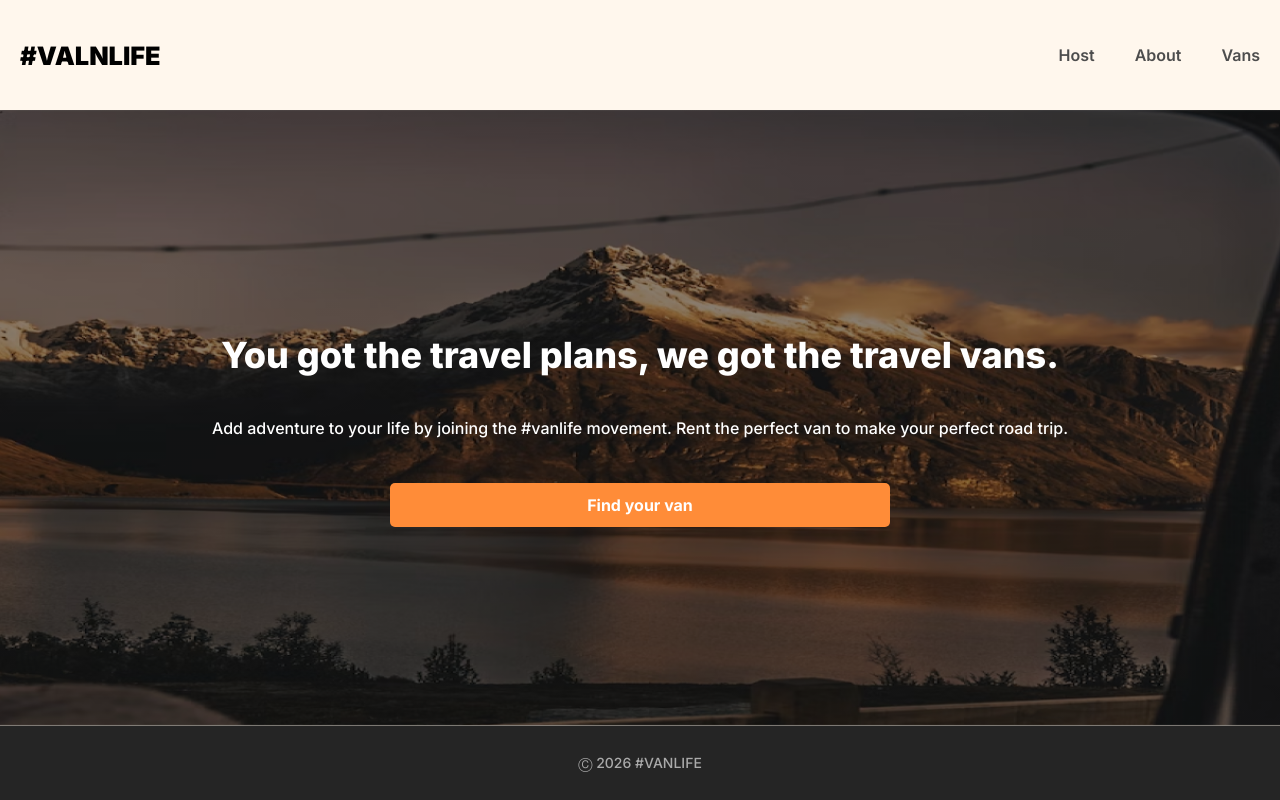
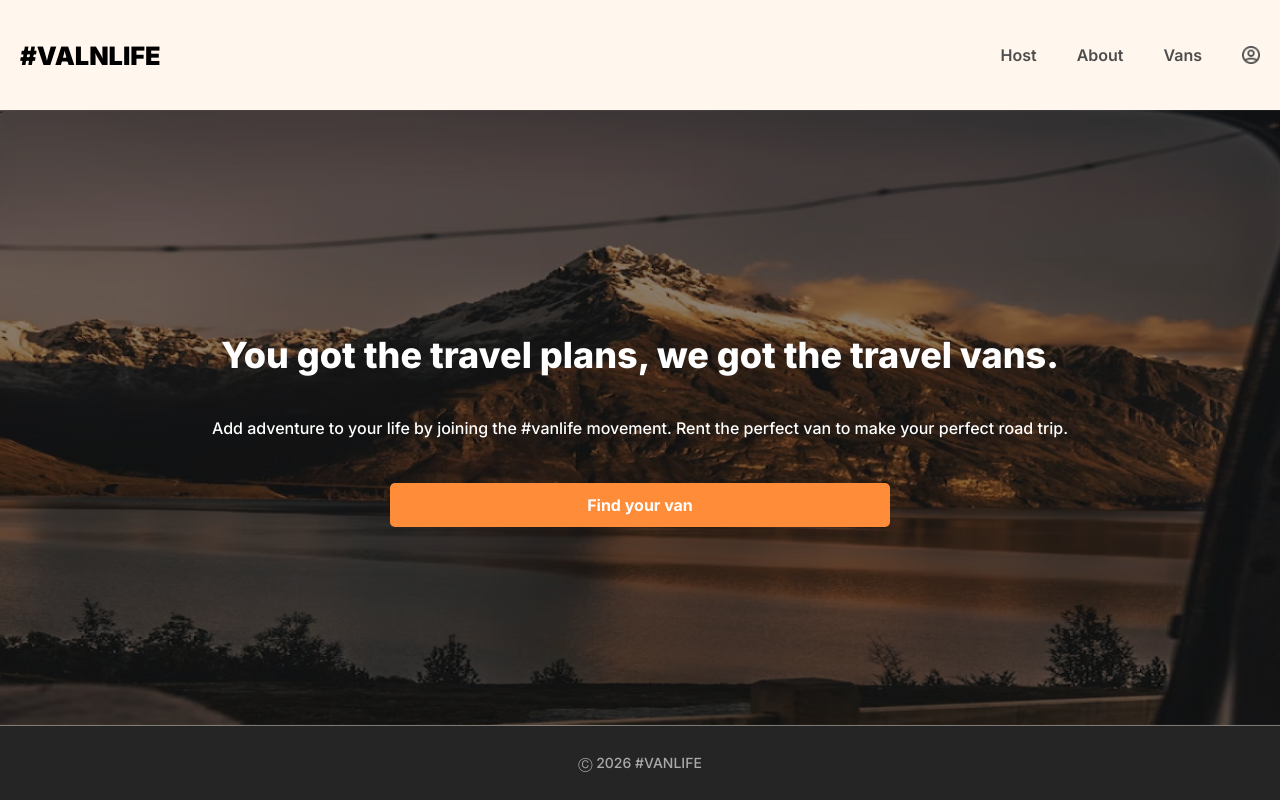
Before and after one commit to MoazAlaa7/VANLIFE, a React (Vite) app: page / in a window 1280 px wide. Built offline with nearby package versions, Linux system fonts and the light colour scheme; what miragejs would draw is missing.

Commit message:
Add login page link

```diff
--- a/components/Header.jsx
+++ b/components/Header.jsx
@@ -1,4 +1,5 @@
 import { Link, NavLink } from "react-router";
+import imageUrl from "/assets/images/avatar-icon.png";
 
 export default function Header() {
   return (
@@ -27,6 +28,9 @@ export default function Header() {
         >
           Vans
         </NavLink>
+        <Link to="/login" className="login-link">
+          <img src={imageUrl} className="login-icon" />
+        </Link>
       </nav>
     </header>
   );
```
